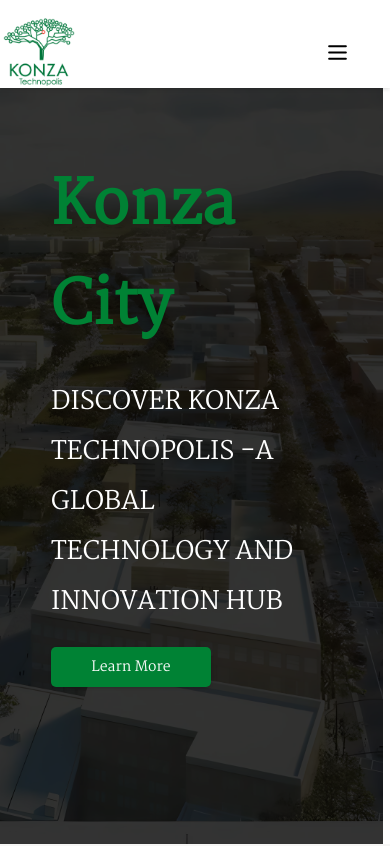
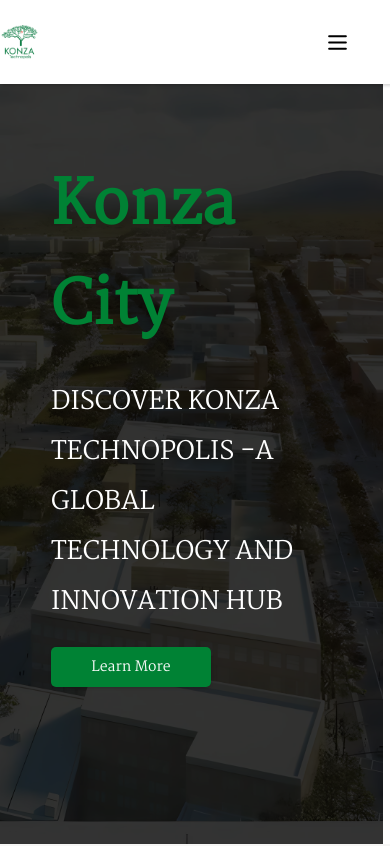
Before and after one commit to blackninja81/konza-city, a Next.js app: page / in a window 390 px wide. Shown: the top 846 px of the page. Built offline with nearby package versions, Linux system fonts and the light colour scheme.

Commit message:
[FEATURE] updated navmenu

```diff
--- a/package.json
+++ b/package.json
@@ -5,7 +5,7 @@
   "scripts": {
     "dev": "next dev",
     "build": "next build",
-    "start": "next start",
+    "start": "NODE_ENV=production node server.js",
     "lint": "next lint"
   },
   "dependencies": {
--- a/src/components/layout/navbar/navbar.scss
+++ b/src/components/layout/navbar/navbar.scss
@@ -127,12 +127,13 @@
   background-color: #008234;
 }
 }
-@media only screen and (max-width: 1023px) {
+@media only screen and (max-width: 1024px) {
   .main-navbar {
     width: 100vw;
     display: flex;
     align-items: center;
     justify-content: space-between;
+
     .main-logo {
       width: 10%;
       scale: 1;
@@ -151,19 +152,20 @@
       color: white;
 
       .mobile-navbar {
-        background-color: white;
         display: flex;
         flex-direction: row;
         align-items: center;
         min-width: 100vw;
-        max-width: 100vw;
+        min-height: 10vh;
         margin-bottom: -16px;
+        background-color: white;
+        justify-content: space-between;
         box-shadow: rgba(0, 0, 0, 0.15) 1.95px 1.95px 2.6px;
-        justify-content: space-between;
 
         .logo {
           display: block;
         }
+
         .menu-logo {
           margin: 0 40px;
         }
@@ -176,80 +178,82 @@
       display: flex;
       flex-direction: column;
       align-items: center;
-      justify-content: space-between;
-      height: 95vh;
+      justify-content: center; /* Centers the items vertically */
+      gap: 9%;
+      height: 100vh; /* Makes the menu cover the full viewport height */
       width: 100vw;
       z-index: 100;
     }
   }
 }
-@media only screen and (max-width: 767px) {
 
-  .navbar-contact{
-    .details{
-      width: 100vw;
-      align-items: center;
-      justify-content: center;
-      flex-wrap: wrap;
-      font-size: 8px;
-      img{
-        width: 15px;
-        height: 15px;
-      }
-    }
-    .socials{
-      opacity: 0;
-    }
-  }
-  .main-navbar {
-    width: 100vw;
-    display: flex;
-    align-items: center;
-    justify-content: space-between;
-    .main-logo {
-      width: 20%;
-      scale: 1;
-      aspect-ratio: 3/4;
-      object-fit: contain; /* Ensure the image scales down to fit within the container without cropping */
-    }
-    .logo {
-      display: none;
-    }
+// @media only screen and (max-width: 767px) {
 
-    ul {
-      display: none;
-    }
+//   .navbar-contact{
+//     .details{
+//       width: 100vw;
+//       align-items: center;
+//       justify-content: center;
+//       flex-wrap: wrap;
+//       font-size: 8px;
+//       img{
+//         width: 15px;
+//         height: 15px;
+//       }
+//     }
+//     .socials{
+//       opacity: 0;
+//     }
+//   }
+//   .main-navbar {
+//     width: 100vw;
+//     display: flex;
+//     align-items: center;
+//     justify-content: space-between;
+//     .main-logo {
+//       width: 20%;
+//       scale: 1;
+//       aspect-ratio: 3/4;
+//       object-fit: contain; /* Ensure the image scales down to fit within the container without cropping */
+//     }
+//     .logo {
+//       display: none;
+//     }
 
-    .mobile-menu {
-      display: block;
-      color: white;
-      overflow: hidden;
-      max-width: 100vw;
+//     ul {
+//       display: none;
+//     }
 
-      .mobile-navbar {
-        display: flex;
-        max-width: 100vw;
-        overflow: hidden;
-        flex-direction: row;
-        align-items: center;
-        justify-content: space-between;
-        box-shadow: rgba(0, 0, 0, 0.15) 1.95px 1.95px 2.6px;
+//     .mobile-menu {
+//       display: block;
+//       color: white;
+//       overflow: hidden;
+//       max-width: 100vw;
 
-        .logo {
-          display: block;
-        }
-      }
-    }
+//       .mobile-navbar {
+//         display: flex;
+//         max-width: 100vw;
+//         overflow: hidden;
+//         flex-direction: row;
+//         align-items: center;
+//         justify-content: space-between;
+//         box-shadow: rgba(0, 0, 0, 0.15) 1.95px 1.95px 2.6px;
 
-    .mobile-menu-items {
-      transition: opacity 1.5s;
-      display: flex;
-      flex-direction: column;
-      align-items: center;
-      justify-content: space-around;
-      height: 90vh;
-      max-width: 100vw;
-      z-index: 100;
-    }
-  }
-}
+//         .logo {
+//           display: block;
+//         }
+//       }
+//     }
+
+//     .mobile-menu-items {
+//       transition: opacity 1.5s;
+//       display: flex;
+//       flex-direction: column;
+//       align-items: center;
+//       justify-content: space-around;
+//       height: 90vh;
+//       max-width: 100vw;
+//       z-index: 100;
+//     }
+//   }
+// }
```
